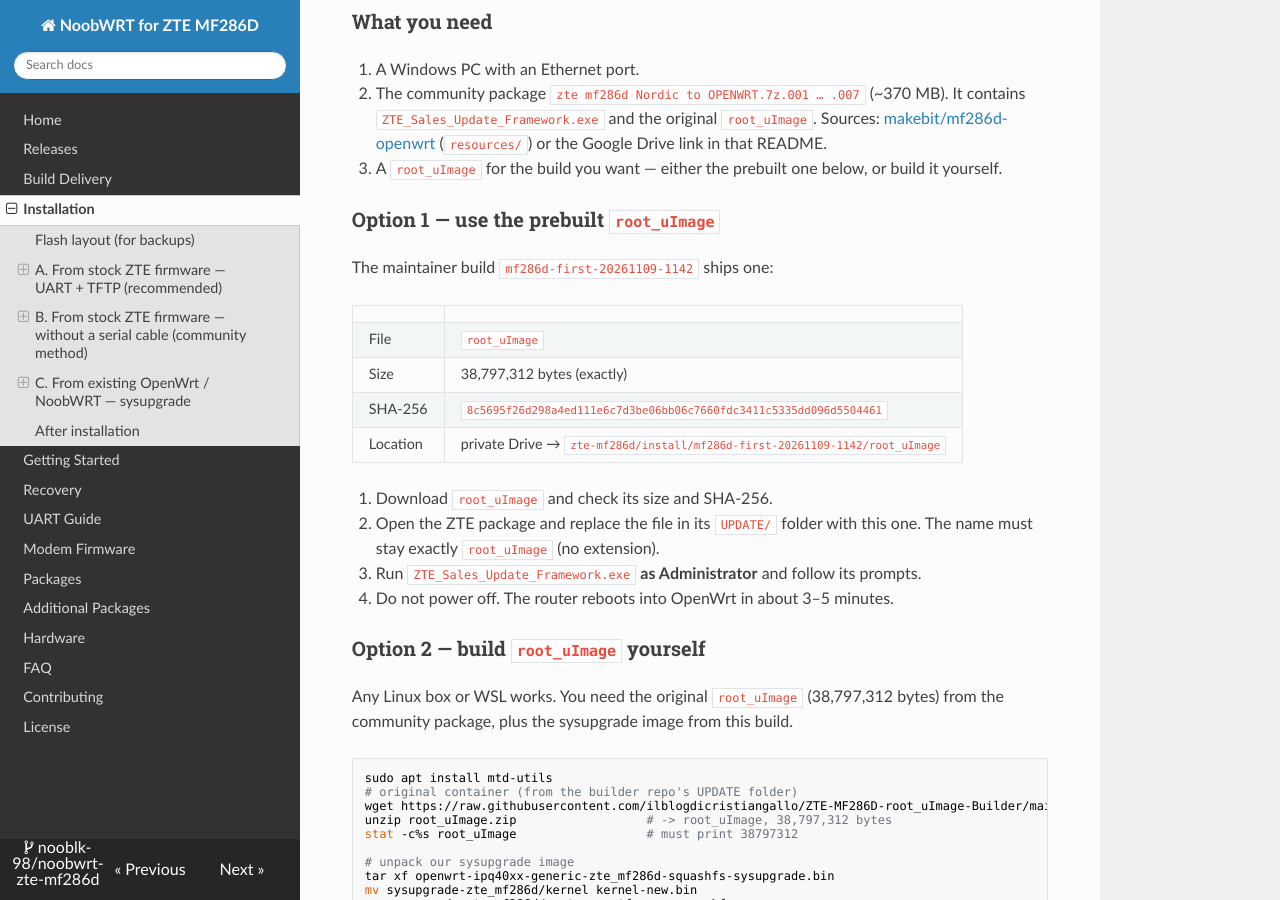
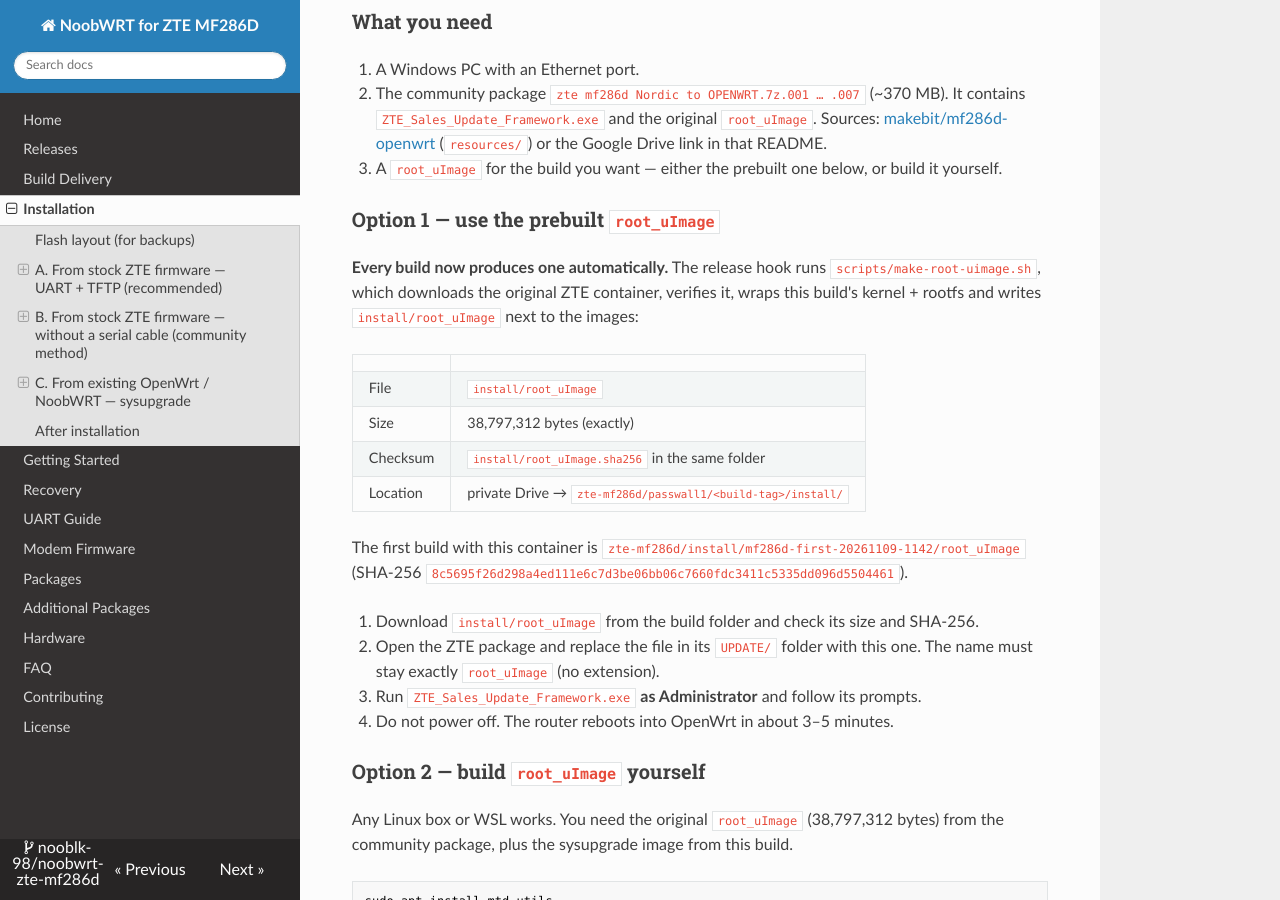
Before and after one commit to nooblk-98/noobwrt-zte-mf286d, an MkDocs documentation site: the page built from docs/installation.md, in a window 1280 px wide and 900 px high, scrolled down 3124 px. Built offline with MkDocs 1.6.1, drawn with Linux system fonts in a browser that asks for light colours; nearby versions of some CDN libraries.

Commit message:
feat: build the ZTE root_uImage container for every build
release.sh now runs scripts/make-root-uimage.sh, which downloads the original ZTE
container (SHA-256 pinned), wraps this build's kernel + rootfs with ubinize and
writes install/root_uImage + install/root_uImage.sha256 for delivery. Non-fatal if
the download or ubinize is unavailable.

Requires builder support for install/ artifacts (builder PR #19).

```diff
--- a/docs/installation.md
+++ b/docs/installation.md
@@ -152,16 +152,23 @@ that documents this method.
 
 ### Option 1 — use the prebuilt `root_uImage`
 
-The maintainer build `mf286d-first-20261109-1142` ships one:
+**Every build now produces one automatically.** The release hook runs
+`scripts/make-root-uimage.sh`, which downloads the original ZTE container, verifies
+it, wraps this build's kernel + rootfs and writes `install/root_uImage` next to the
+images:
 
 | | |
 |---|---|
-| File | `root_uImage` |
+| File | `install/root_uImage` |
 | Size | 38,797,312 bytes (exactly) |
-| SHA-256 | `8c5695f26d298a4ed111e6c7d3be06bb06c7660fdc3411c5335dd096d5504461` |
-| Location | private Drive → `zte-mf286d/install/mf286d-first-20261109-1142/root_uImage` |
+| Checksum | `install/root_uImage.sha256` in the same folder |
+| Location | private Drive → `zte-mf286d/passwall1/<build-tag>/install/` |
 
-1. Download `root_uImage` and check its size and SHA-256.
+The first build with this container is
+`zte-mf286d/install/mf286d-first-20261109-1142/root_uImage`
+(SHA-256 `8c5695f26d298a4ed111e6c7d3be06bb06c7660fdc3411c5335dd096d5504461`).
+
+1. Download `install/root_uImage` from the build folder and check its size and SHA-256.
 2. Open the ZTE package and replace the file in its `UPDATE/` folder with this one.
    The name must stay exactly `root_uImage` (no extension).
 3. Run `ZTE_Sales_Update_Framework.exe` **as Administrator** and follow its prompts.
```
Also changed, not shown: firmware/README.md (+10 -0 lines), 2 other files.
